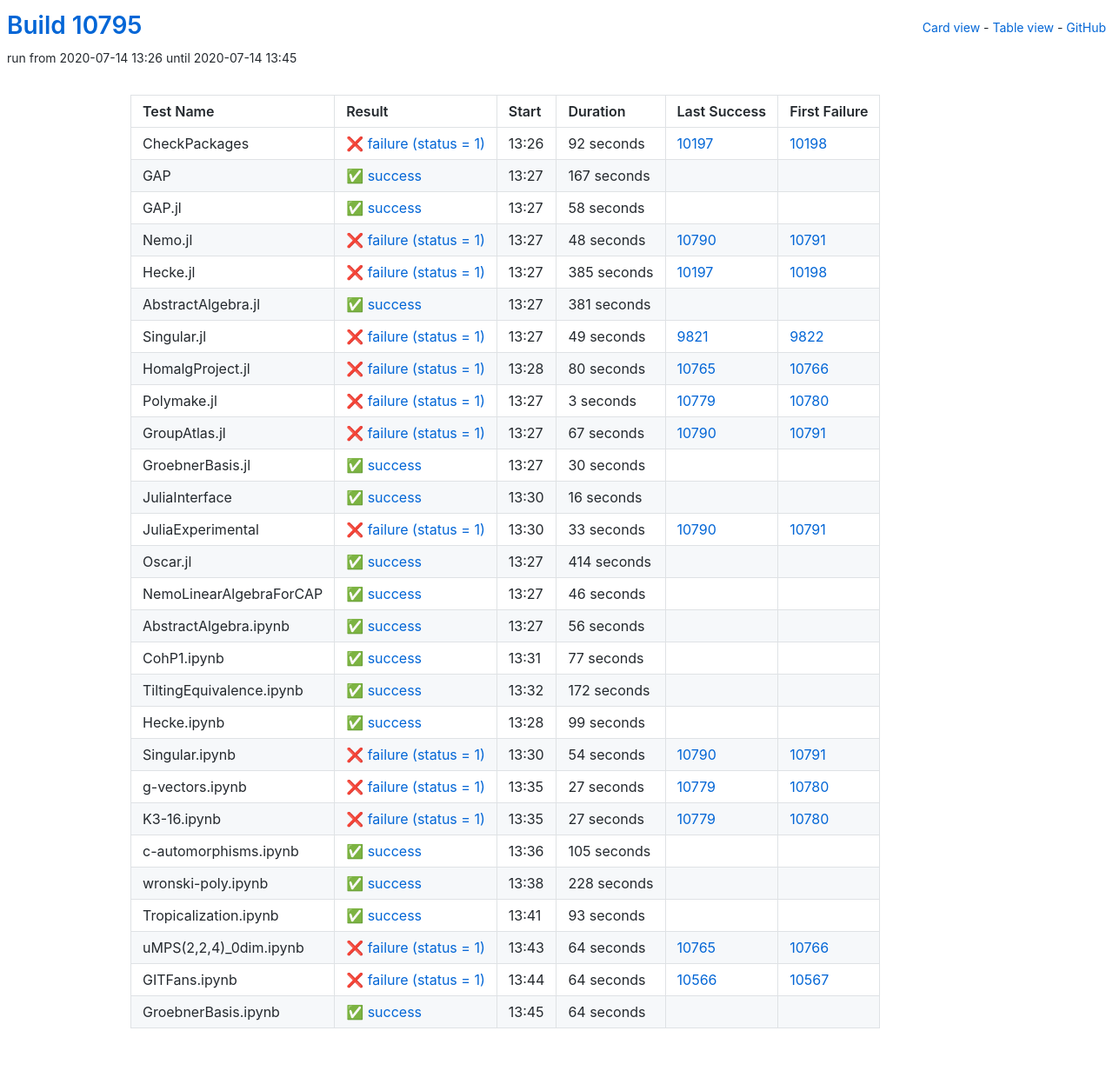
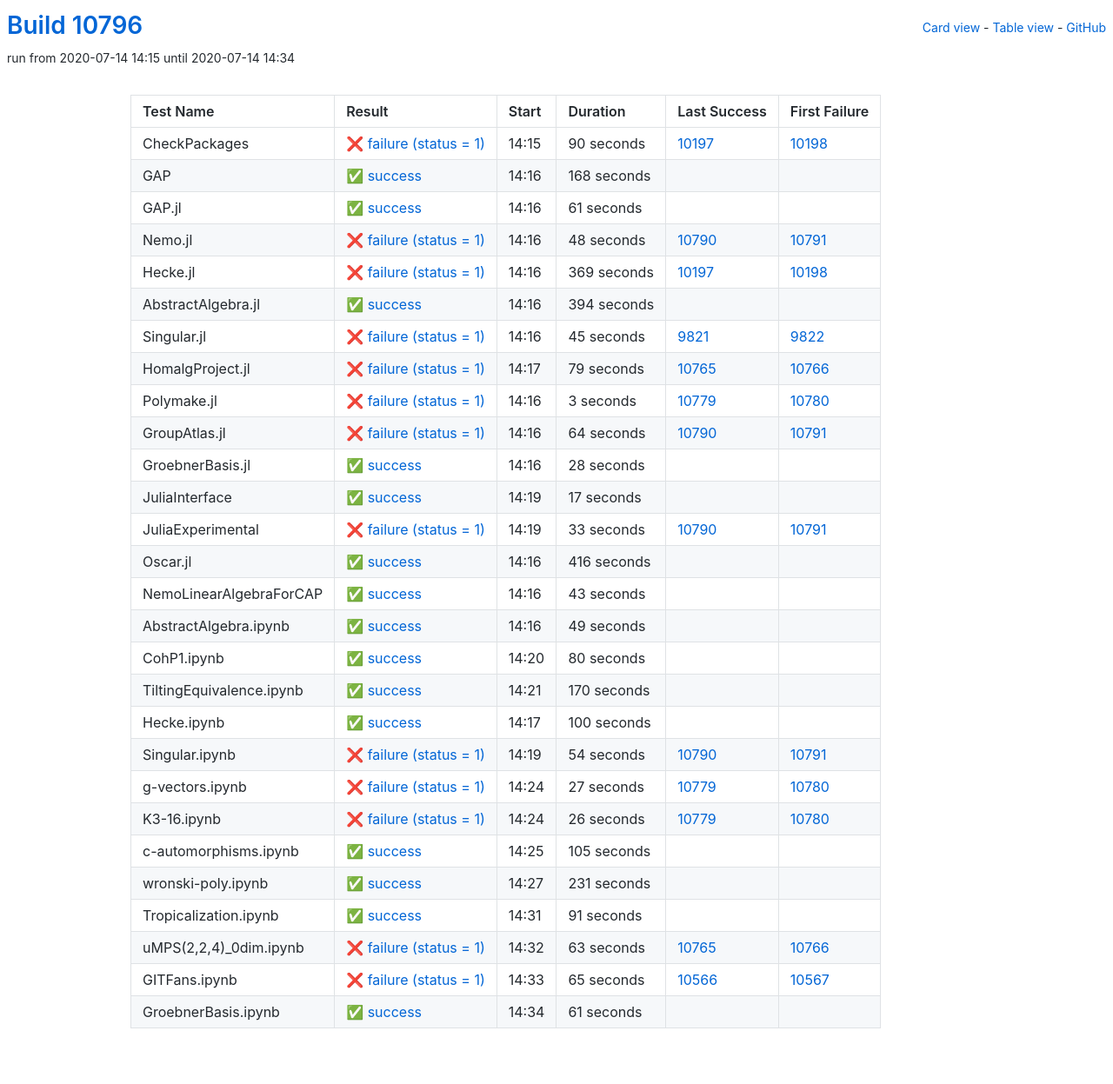
Before and after one commit to oscar-system/oscar-ci-status, a Jekyll site: the page built from table.html, in a window 1280 px wide. Shown: the whole page at 87% size. Built offline with Jekyll 4.4.1, drawn with Linux system fonts in a browser that asks for light colours.

Commit message:
Build #10796

```diff
--- a/_data/ci.yml
+++ b/_data/ci.yml
@@ -1,6 +1,6 @@
 ---
-build: 10795
-build_url: https://oscarci.mathematik.uni-kl.de/job/oscar/10795/
+build: 10796
+build_url: https://oscarci.mathematik.uni-kl.de/job/oscar/10796/
 job: oscar
 organization: oscar-system
 repo: oscar-ci-status
@@ -8,44 +8,44 @@
 tests:
 - name: CheckPackages
   id: checkpackages
-  log: https://oscarci.mathematik.uni-kl.de/job/oscar/10795/artifact/logs/build-10795/CheckPackages.log
-  start: 2020-07-14 13:26
+  log: https://oscarci.mathematik.uni-kl.de/job/oscar/10796/artifact/logs/build-10796/CheckPackages.log
+  start: 2020-07-14 14:15
   success: false
   exitcode: 1
   status: failure
-  duration: 92
+  duration: 90
   last_success: 10197
   last_success_url: https://oscarci.mathematik.uni-kl.de/job/oscar/10197/
   first_failure: 10198
   first_failure_url: https://oscarci.mathematik.uni-kl.de/job/oscar/10198/
 - name: GAP
   id: gap
-  log: https://oscarci.mathematik.uni-kl.de/job/oscar/10795/artifact/logs/build-10795/GAP.log
-  start: 2020-07-14 13:27
+  log: https://oscarci.mathematik.uni-kl.de/job/oscar/10796/artifact/logs/build-10796/GAP.log
+  start: 2020-07-14 14:16
   success: true
   exitcode: 0
   status: success
-  duration: 167
+  duration: 168
   last_success: false
   last_success_url:
   first_failure: false
   first_failure_url:
 - name: GAP.jl
   id: gap-jl
-  log: https://oscarci.mathematik.uni-kl.de/job/oscar/10795/artifact/logs/build-10795/GAP.jl.log
-  start: 2020-07-14 13:27
+  log: https://oscarci.mathematik.uni-kl.de/job/oscar/10796/artifact/logs/build-10796/GAP.jl.log
+  start: 2020-07-14 14:16
   success: true
   exitcode: 0
   status: success
-  duration: 58
+  duration: 61
   last_success: false
   last_success_url:
   first_failure: false
   first_failure_url:
 - name: Nemo.jl
   id: nemo-jl
-  log: https://oscarci.mathematik.uni-kl.de/job/oscar/10795/artifact/logs/build-10795/Nemo.jl.log
-  start: 2020-07-14 13:27
+  log: https://oscarci.mathematik.uni-kl.de/job/oscar/10796/artifact/logs/build-10796/Nemo.jl.log
+  start: 2020-07-14 14:16
   success: false
   exitcode: 1
   status: failure
@@ -56,56 +56,56 @@
   first_failure_url: https://oscarci.mathematik.uni-kl.de/job/oscar/10791/
 - name: Hecke.jl
   id: hecke-jl
-  log: https://oscarci.mathematik.uni-kl.de/job/oscar/10795/artifact/logs/build-10795/Hecke.jl.log
-  start: 2020-07-14 13:27
+  log: https://oscarci.mathematik.uni-kl.de/job/oscar/10796/artifact/logs/build-10796/Hecke.jl.log
+  start: 2020-07-14 14:16
   success: false
   exitcode: 1
   status: failure
-  duration: 385
+  duration: 369
   last_success: 10197
   last_success_url: https://oscarci.mathematik.uni-kl.de/job/oscar/10197/
   first_failure: 10198
   first_failure_url: https://oscarci.mathematik.uni-kl.de/job/oscar/10198/
 - name: AbstractAlgebra.jl
   id: abstractalgebra-jl
-  log: https://oscarci.mathematik.uni-kl.de/job/oscar/10795/artifact/logs/build-10795/AbstractAlgebra.jl.log
-  start: 2020-07-14 13:27
+  log: https://oscarci.mathematik.uni-kl.de/job/oscar/10796/artifact/logs/build-10796/AbstractAlgebra.jl.log
+  start: 2020-07-14 14:16
   success: true
   exitcode: 0
   status: success
-  duration: 381
+  duration: 394
   last_success: false
   last_success_url:
   first_failure: false
   first_failure_url:
 - name: Singular.jl
   id: singular-jl
-  log: https://oscarci.mathematik.uni-kl.de/job/oscar/10795/artifact/logs/build-10795/Singular.jl.log
-  start: 2020-07-14 13:27
+  log: https://oscarci.mathematik.uni-kl.de/job/oscar/10796/artifact/logs/build-10796/Singular.jl.log
+  start: 2020-07-14 14:16
   success: false
   exitcode: 1
   status: failure
-  duration: 49
+  duration: 45
   last_success: 9821
   last_success_url: https://oscarci.mathematik.uni-kl.de/job/oscar/9821/
   first_failure: 9822
   first_failure_url: https://oscarci.mathematik.uni-kl.de/job/oscar/9822/
 - name: HomalgProject.jl
   id: homalgproject-jl
-  log: https://oscarci.mathematik.uni-kl.de/job/oscar/10795/artifact/logs/build-10795/HomalgProject.jl.log
-  start: 2020-07-14 13:28
+  log: https://oscarci.mathematik.uni-kl.de/job/oscar/10796/artifact/logs/build-10796/HomalgProject.jl.log
+  start: 2020-07-14 14:17
   success: false
   exitcode: 1
   status: failure
-  duration: 80
+  duration: 79
   last_success: 10765
   last_success_url: https://oscarci.mathematik.uni-kl.de/job/oscar/10765/
   first_failure: 10766
   first_failure_url: https://oscarci.mathematik.uni-kl.de/job/oscar/10766/
 - name: Polymake.jl
   id: polymake-jl
-  log: https://oscarci.mathematik.uni-kl.de/job/oscar/10795/artifact/logs/build-10795/Polymake.jl.log
-  start: 2020-07-14 13:27
+  log: https://oscarci.mathematik.uni-kl.de/job/oscar/10796/artifact/logs/build-10796/Polymake.jl.log
+  start: 2020-07-14 14:16
   success: false
   exitcode: 1
   status: failure
@@ -116,44 +116,44 @@
   first_failure_url: https://oscarci.mathematik.uni-kl.de/job/oscar/10780/
 - name: GroupAtlas.jl
   id: groupatlas-jl
-  log: https://oscarci.mathematik.uni-kl.de/job/oscar/10795/artifact/logs/build-10795/GroupAtlas.jl.log
-  start: 2020-07-14 13:27
+  log: https://oscarci.mathematik.uni-kl.de/job/oscar/10796/artifact/logs/build-10796/GroupAtlas.jl.log
+  start: 2020-07-14 14:16
   success: false
   exitcode: 1
   status: failure
-  duration: 67
+  duration: 64
   last_success: 10790
   last_success_url: https://oscarci.mathematik.uni-kl.de/job/oscar/10790/
   first_failure: 10791
   first_failure_url: https://oscarci.mathematik.uni-kl.de/job/oscar/10791/
 - name: GroebnerBasis.jl
   id: groebnerbasis-jl
-  log: https://oscarci.mathematik.uni-kl.de/job/oscar/10795/artifact/logs/build-10795/GroebnerBasis.jl.log
-  start: 2020-07-14 13:27
+  log: https://oscarci.mathematik.uni-kl.de/job/oscar/10796/artifact/logs/build-10796/GroebnerBasis.jl.log
+  start: 2020-07-14 14:16
   success: true
   exitcode: 0
   status: success
-  duration: 30
+  duration: 28
   last_success: false
   last_success_url:
   first_failure: false
   first_failure_url:
 - name: JuliaInterface
   id: juliainterface
-  log: https://oscarci.mathematik.uni-kl.de/job/oscar/10795/artifact/logs/build-10795/JuliaInterface.log
-  start: 2020-07-14 13:30
+  log: https://oscarci.mathematik.uni-kl.de/job/oscar/10796/artifact/logs/build-10796/JuliaInterface.log
+  start: 2020-07-14 14:19
   success: true
   exitcode: 0
   status: success
-  duration: 16
+  duration: 17
   last_success: false
   last_success_url:
   first_failure: false
   first_failure_url:
 - name: JuliaExperimental
   id: juliaexperimental
-  log: https://oscarci.mathematik.uni-kl.de/job/oscar/10795/artifact/logs/build-10795/JuliaExperimental.log
-  start: 2020-07-14 13:30
+  log: https://oscarci.mathematik.uni-kl.de/job/oscar/10796/artifact/logs/build-10796/JuliaExperimental.log
+  start: 2020-07-14 14:19
   success: false
   exitcode: 1
   status: failure
@@ -164,80 +164,80 @@
   first_failure_url: https://oscarci.mathematik.uni-kl.de/job/oscar/10791/
 - name: Oscar.jl
   id: oscar-jl
-  log: https://oscarci.mathematik.uni-kl.de/job/oscar/10795/artifact/logs/build-10795/Oscar.jl.log
-  start: 2020-07-14 13:27
+  log: https://oscarci.mathematik.uni-kl.de/job/oscar/10796/artifact/logs/build-10796/Oscar.jl.log
+  start: 2020-07-14 14:16
   success: true
   exitcode: 0
   status: success
-  duration: 414
+  duration: 416
   last_success: false
   last_success_url:
   first_failure: false
   first_failure_url:
 - name: NemoLinearAlgebraForCAP
   id: nemolinearalgebraforcap
-  log: https://oscarci.mathematik.uni-kl.de/job/oscar/10795/artifact/logs/build-10795/NemoLinearAlgebraForCAP.log
-  start: 2020-07-14 13:27
+  log: https://oscarci.mathematik.uni-kl.de/job/oscar/10796/artifact/logs/build-10796/NemoLinearAlgebraForCAP.log
+  start: 2020-07-14 14:16
   success: true
   exitcode: 0
   status: success
-  duration: 46
+  duration: 43
   last_success: false
   last_success_url:
   first_failure: false
   first_failure_url:
 - name: AbstractAlgebra.ipynb
   id: abstractalgebra-ipynb
-  log: https://oscarci.mathematik.uni-kl.de/job/oscar/10795/artifact/logs/build-10795/AbstractAlgebra.ipynb.log
-  start: 2020-07-14 13:27
+  log: https://oscarci.mathematik.uni-kl.de/job/oscar/10796/artifact/logs/build-10796/AbstractAlgebra.ipynb.log
+  start: 2020-07-14 14:16
   success: true
   exitcode: 0
   status: success
-  duration: 56
+  duration: 49
   last_success: false
   last_success_url:
   first_failure: false
   first_failure_url:
 - name: CohP1.ipynb
   id: cohp1-ipynb
-  log: https://oscarci.mathematik.uni-kl.de/job/oscar/10795/artifact/logs/build-10795/CohP1.ipynb.log
-  start: 2020-07-14 13:31
+  log: https://oscarci.mathematik.uni-kl.de/job/oscar/10796/artifact/logs/build-10796/CohP1.ipynb.log
+  start: 2020-07-14 14:20
   success: true
   exitcode: 0
   status: success
-  duration: 77
+  duration: 80
   last_success: false
   last_success_url:
   first_failure: false
   first_failure_url:
 - name: TiltingEquivalence.ipynb
   id: tiltingequivalence-ipynb
-  log: https://oscarci.mathematik.uni-kl.de/job/oscar/10795/artifact/logs/build-10795/TiltingEquivalence.ipynb.log
-  start: 2020-07-14 13:32
+  log: https://oscarci.mathematik.uni-kl.de/job/oscar/10796/artifact/logs/build-10796/TiltingEquivalence.ipynb.log
+  start: 2020-07-14 14:21
   success: true
   exitcode: 0
   status: success
-  duration: 172
+  duration: 170
   last_success: false
   last_success_url:
   first_failure: false
   first_failure_url:
 - name: Hecke.ipynb
   id: hecke-ipynb
-  log: https://oscarci.mathematik.uni-kl.de/job/oscar/10795/artifact/logs/build-10795/Hecke.ipynb.log
-  start: 2020-07-14 13:28
+  log: https://oscarci.mathematik.uni-kl.de/job/oscar/10796/artifact/logs/build-10796/Hecke.ipynb.log
+  start: 2020-07-14 14:17
   success: true
   exitcode: 0
   status: success
-  duration: 99
+  duration: 100
   last_success: false
   last_success_url:
   first_failure: false
   first_failure_url:
 - name: Singular.ipynb
   id: singular-ipynb
-  log: https://oscarci.mathematik.uni-kl.de/job/oscar/10795/artifact/logs/build-10795/Singular.ipynb.log
-  start: 2020-07-14 13:30
+  log: https://oscarci.mathematik.uni-kl.de/job/oscar/10796/artifact/logs/build-10796/Singular.ipynb.log
+  start: 2020-07-14 14:19
   success: false
   exitcode: 1
   status: failure
@@ -248,8 +248,8 @@
   first_failure_url: https://oscarci.mathematik.uni-kl.de/job/oscar/10791/
 - name: g-vectors.ipynb
   id: g-vectors-ipynb
-  log: https://oscarci.mathematik.uni-kl.de/job/oscar/10795/artifact/logs/build-10795/g-vectors.ipynb.log
-  start: 2020-07-14 13:35
+  log: https://oscarci.mathematik.uni-kl.de/job/oscar/10796/artifact/logs/build-10796/g-vectors.ipynb.log
+  start: 2020-07-14 14:24
   success: false
   exitcode: 1
   status: failure
@@ -260,20 +260,20 @@
   first_failure_url: https://oscarci.mathematik.uni-kl.de/job/oscar/10780/
 - name: K3-16.ipynb
   id: k3-16-ipynb
-  log: https://oscarci.mathematik.uni-kl.de/job/oscar/10795/artifact/logs/build-10795/K3-16.ipynb.log
-  start: 2020-07-14 13:35
+  log: https://oscarci.mathematik.uni-kl.de/job/oscar/10796/artifact/logs/build-10796/K3-16.ipynb.log
+  start: 2020-07-14 14:24
   success: false
   exitcode: 1
   status: failure
-  duration: 27
+  duration: 26
   last_success: 10779
   last_success_url: https://oscarci.mathematik.uni-kl.de/job/oscar/10779/
   first_failure: 10780
   first_failure_url: https://oscarci.mathematik.uni-kl.de/job/oscar/10780/
 - name: c-automorphisms.ipynb
   id: c-automorphisms-ipynb
-  log: https://oscarci.mathematik.uni-kl.de/job/oscar/10795/artifact/logs/build-10795/c-automorphisms.ipynb.log
-  start: 2020-07-14 13:36
+  log: https://oscarci.mathematik.uni-kl.de/job/oscar/10796/artifact/logs/build-10796/c-automorphisms.ipynb.log
+  start: 2020-07-14 14:25
   success: true
   exitcode: 0
   status: success
@@ -284,60 +284,60 @@
   first_failure_url:
 - name: wronski-poly.ipynb
   id: wronski-poly-ipynb
-  log: https://oscarci.mathematik.uni-kl.de/job/oscar/10795/artifact/logs/build-10795/wronski-poly.ipynb.log
-  start: 2020-07-14 13:38
+  log: https://oscarci.mathematik.uni-kl.de/job/oscar/10796/artifact/logs/build-10796/wronski-poly.ipynb.log
+  start: 2020-07-14 14:27
   success: true
   exitcode: 0
   status: success
-  duration: 228
+  duration: 231
   last_success: false
   last_success_url:
   first_failure: false
   first_failure_url:
 - name: Tropicalization.ipynb
   id: tropicalization-ipynb
-  log: https://oscarci.mathematik.uni-kl.de/job/oscar/10795/artifact/logs/build-10795/Tropicalization.ipynb.log
-  start: 2020-07-14 13:41
+  log: https://oscarci.mathematik.uni-kl.de/job/oscar/10796/artifact/logs/build-10796/Tropicalization.ipynb.log
+  start: 2020-07-14 14:31
   success: true
   exitcode: 0
   status: success
-  duration: 93
+  duration: 91
   last_success: false
   last_success_url:
   first_failure: false
   first_failure_url:
 - name: uMPS(2,2,4)_0dim.ipynb
   id: umps-2-2-4-0dim-ipynb
-  log: https://oscarci.mathematik.uni-kl.de/job/oscar/10795/artifact/logs/build-10795/uMPS-2-2-4-_0dim.ipynb.log
-  start: 2020-07-14 13:43
+  log: https://oscarci.mathematik.uni-kl.de/job/oscar/10796/artifact/logs/build-10796/uMPS-2-2-4-_0dim.ipynb.log
+  start: 2020-07-14 14:32
   success: false
   exitcode: 1
   status: failure
-  duration: 64
+  duration: 63
   last_success: 10765
   last_success_url: https://oscarci.mathematik.uni-kl.de/job/oscar/10765/
   first_failure: 10766
   first_failure_url: https://oscarci.mathematik.uni-kl.de/job/oscar/10766/
 - name: GITFans.ipynb
   id: gitfans-ipynb
-  log: https://oscarci.mathematik.uni-kl.de/job/oscar/10795/artifact/logs/build-10795/GITFans.ipynb.log
-  start: 2020-07-14 13:44
+  log: https://oscarci.mathematik.uni-kl.de/job/oscar/10796/artifact/logs/build-10796/GITFans.ipynb.log
+  start: 2020-07-14 14:33
   success: false
   exitcode: 1
   status: failure
-  duration: 64
+  duration: 65
   last_success: 10566
   last_success_url: https://oscarci.mathematik.uni-kl.de/job/oscar/10566/
   first_failure: 10567
   first_failure_url: https://oscarci.mathematik.uni-kl.de/job/oscar/10567/
 - name: GroebnerBasis.ipynb
   id: groebnerbasis-ipynb
-  log: https://oscarci.mathematik.uni-kl.de/job/oscar/10795/artifact/logs/build-10795/GroebnerBasis.ipynb.log
-  start: 2020-07-14 13:45
+  log: https://oscarci.mathematik.uni-kl.de/job/oscar/10796/artifact/logs/build-10796/GroebnerBasis.ipynb.log
+  start: 2020-07-14 14:34
   success: true
   exitcode: 0
   status: success
-  duration: 64
+  duration: 61
   last_success: false
   last_success_url:
   first_failure: false
```
Also changed, not shown: README.md.
